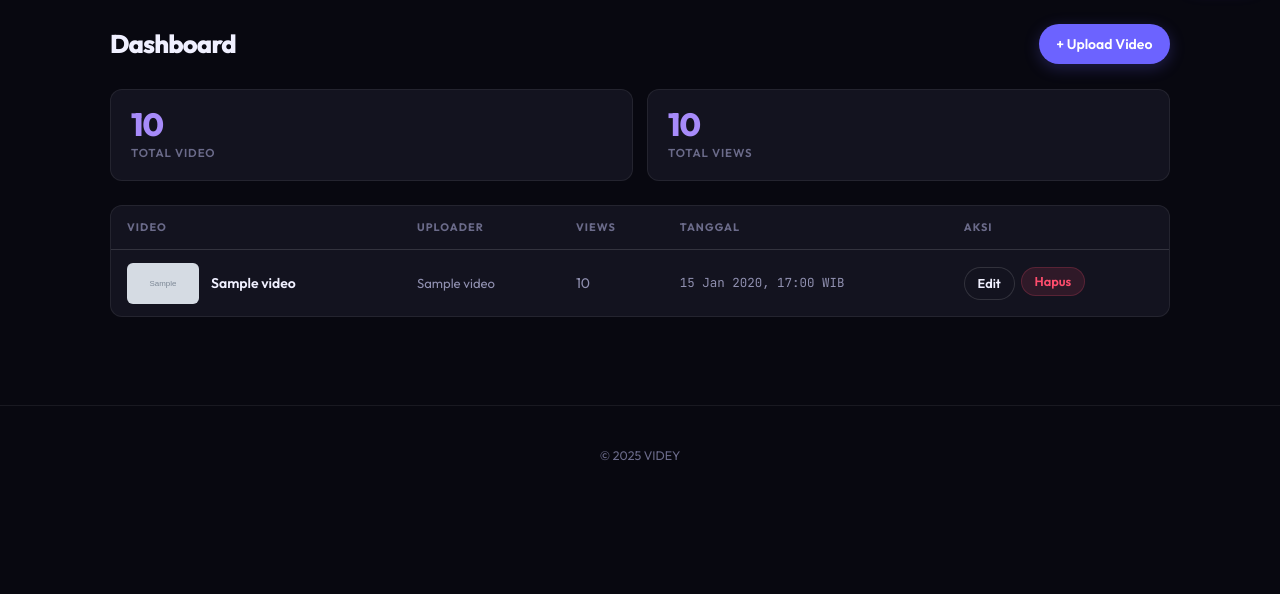
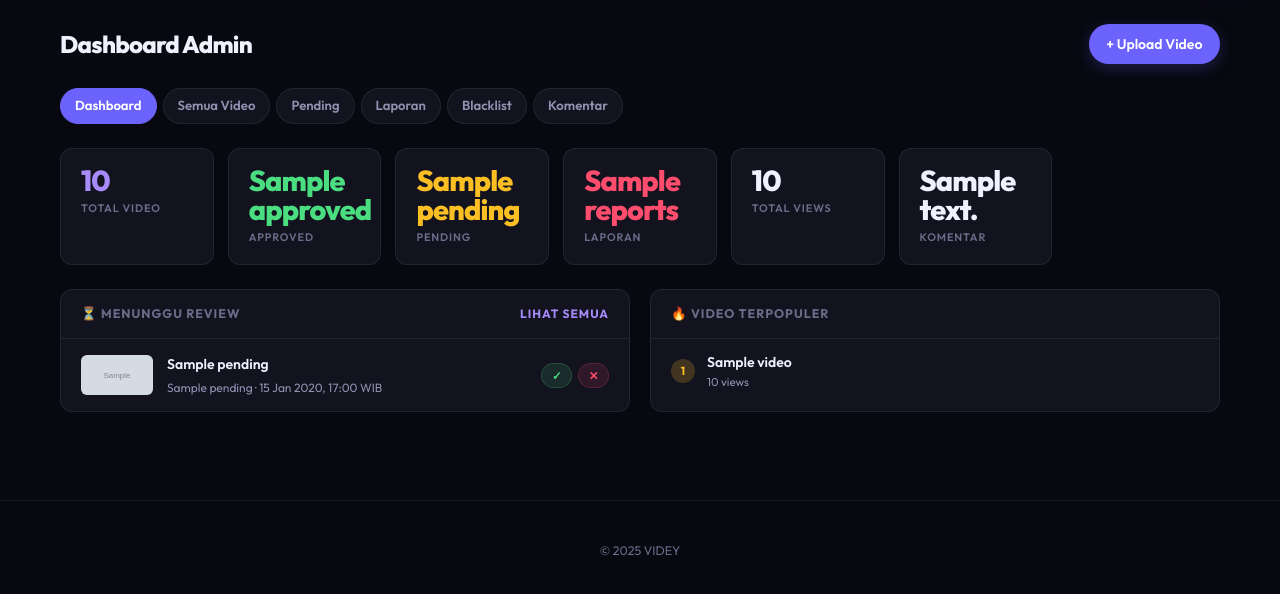
Before and after one commit to RMBLOGG/videy, a Flask app: template templates/admin/dashboard.html in a window 1280 px wide. Shown: the part 58-652 px from the top of the page. Run offline with Flask 3, Linux system fonts and the light colour scheme; the template is opened without the code that fills it: most values are stand-ins (such as "Sample title", 1, 10 or a date in 2020); grey boxes marked "Sample" are stand-in pictures.

Commit message:
Add files via upload

```diff
--- a/templates/admin/dashboard.html
+++ b/templates/admin/dashboard.html
@@ -1,82 +1,100 @@
 {% extends 'base.html' %}
-{% block title %}Dashboard — VIDEY Admin{% endblock %}
+{% block title %}Dashboard Admin — VIDEY{% endblock %}
 {% block head %}
 <style>
-  .admin-page { max-width:1100px; margin:0 auto; padding:1.5rem 1.25rem; }
-  .admin-header { display:flex; justify-content:space-between; align-items:center; margin-bottom:1.5rem; flex-wrap:wrap; gap:1rem; }
-  .admin-header h1 { font-size:1.6rem; font-weight:800; letter-spacing:-.035em; }
-  .stats { display:flex; gap:.875rem; margin-bottom:1.5rem; flex-wrap:wrap; }
-  .stat { background:var(--surface); border:1px solid var(--border); border-radius:var(--r); padding:1.1rem 1.25rem; flex:1; min-width:120px; }
-  .stat .val { font-size:2rem; font-weight:800; color:var(--accent2); letter-spacing:-.03em; line-height:1; }
-  .stat .lbl { font-size:.72rem; font-weight:600; letter-spacing:.08em; text-transform:uppercase; color:var(--muted); margin-top:.3rem; }
-
-  /* TABLE — mobile scrollable */
-  .table-card { background:var(--surface); border:1px solid var(--border); border-radius:var(--r); overflow:hidden; }
-  .table-scroll { overflow-x:auto; -webkit-overflow-scrolling:touch; }
-  table { width:100%; border-collapse:collapse; min-width:560px; }
-  th { text-align:left; padding:.8rem 1rem; font-size:.68rem; font-weight:700; text-transform:uppercase; letter-spacing:.1em; color:var(--muted); border-bottom:1px solid var(--border); white-space:nowrap; }
-  td { padding:.8rem 1rem; border-bottom:1px solid var(--border); font-size:.875rem; vertical-align:middle; }
-  tr:last-child td { border-bottom:none; }
-  tbody tr:hover td { background:var(--surface2); }
-
-  .table-thumb { width:72px; aspect-ratio:16/9; border-radius:6px; overflow:hidden; background:var(--surface2); flex-shrink:0; }
-  .table-thumb img { width:100%; height:100%; object-fit:cover; }
-  .title-cell { display:flex; align-items:center; gap:.75rem; }
-  .title-text { font-weight:600; max-width:240px; white-space:nowrap; overflow:hidden; text-overflow:ellipsis; }
-  .actions { display:flex; gap:.375rem; flex-wrap:nowrap; }
+  .admin-page{max-width:1200px;margin:0 auto;padding:1.5rem 1.25rem}
+  .admin-header{display:flex;justify-content:space-between;align-items:center;margin-bottom:1.5rem;flex-wrap:wrap;gap:1rem}
+  .admin-header h1{font-size:1.5rem;font-weight:800;letter-spacing:-.03em}
+  .admin-nav{display:flex;gap:.375rem;flex-wrap:wrap;margin-bottom:1.5rem}
+  .admin-nav a{padding:.4rem .875rem;border-radius:99px;font-size:.82rem;font-weight:600;text-decoration:none;color:var(--muted2);border:1px solid var(--border);background:var(--surface);transition:all .2s}
+  .admin-nav a:hover,.admin-nav a.active{background:var(--accent);color:#fff;border-color:var(--accent)}
+  .stats{display:grid;grid-template-columns:repeat(auto-fill,minmax(140px,1fr));gap:.875rem;margin-bottom:1.5rem}
+  .stat{background:var(--surface);border:1px solid var(--border);border-radius:var(--r);padding:1.1rem 1.25rem}
+  .stat .val{font-size:1.8rem;font-weight:800;letter-spacing:-.03em;line-height:1}
+  .stat .lbl{font-size:.68rem;font-weight:600;letter-spacing:.08em;text-transform:uppercase;color:var(--muted);margin-top:.3rem}
+  .stat.accent .val{color:var(--accent2)}
+  .stat.green .val{color:var(--green)}
+  .stat.yellow .val{color:var(--yellow)}
+  .stat.red .val{color:var(--red)}
+  .grid-2{display:grid;grid-template-columns:1fr 1fr;gap:1.25rem}
+  @media(max-width:700px){.grid-2{grid-template-columns:1fr}}
+  .card{background:var(--surface);border:1px solid var(--border);border-radius:var(--r);overflow:hidden}
+  .card-header{padding:.875rem 1.25rem;border-bottom:1px solid var(--border);font-size:.78rem;font-weight:700;letter-spacing:.08em;text-transform:uppercase;color:var(--muted);display:flex;justify-content:space-between;align-items:center}
+  .pending-item{padding:.875rem 1.25rem;border-bottom:1px solid var(--border);display:flex;align-items:center;gap:.875rem}
+  .pending-item:last-child{border-bottom:none}
+  .pending-thumb{width:72px;aspect-ratio:16/9;border-radius:6px;overflow:hidden;background:var(--surface2);flex-shrink:0}
+  .pending-thumb img{width:100%;height:100%;object-fit:cover}
+  .pending-info{flex:1;min-width:0}
+  .pending-title{font-weight:600;font-size:.875rem;white-space:nowrap;overflow:hidden;text-overflow:ellipsis}
+  .pending-meta{font-size:.75rem;color:var(--muted2);margin-top:.2rem}
+  .pending-actions{display:flex;gap:.375rem;flex-shrink:0}
+  .top-item{padding:.75rem 1.25rem;border-bottom:1px solid var(--border);display:flex;align-items:center;gap:.75rem}
+  .top-item:last-child{border-bottom:none}
+  .top-rank{width:24px;height:24px;border-radius:50%;background:var(--surface2);display:flex;align-items:center;justify-content:center;font-size:.72rem;font-weight:700;color:var(--muted);flex-shrink:0}
+  .top-rank.gold{background:rgba(251,191,36,.2);color:var(--yellow)}
 </style>
 {% endblock %}
 {% block content %}
 <div class="admin-page">
   <div class="admin-header">
-    <h1>Dashboard</h1>
+    <h1>Dashboard Admin</h1>
     <a href="{{ url_for('admin_upload') }}" class="btn btn-primary">+ Upload Video</a>
   </div>
+
+  <div class="admin-nav">
+    <a href="{{ url_for('admin_dashboard') }}" class="active">Dashboard</a>
+    <a href="{{ url_for('admin_videos') }}">Semua Video</a>
+    <a href="{{ url_for('admin_videos', status='pending') }}">Pending {% if stats.pending > 0 %}<span style="background:var(--red);color:#fff;border-radius:99px;padding:0 6px;font-size:.7rem;margin-left:2px">{{ stats.pending }}</span>{% endif %}</a>
+    <a href="{{ url_for('admin_reports') }}">Laporan {% if stats.reports > 0 %}<span style="background:var(--red);color:#fff;border-radius:99px;padding:0 6px;font-size:.7rem;margin-left:2px">{{ stats.reports }}</span>{% endif %}</a>
+    <a href="{{ url_for('admin_blacklist') }}">Blacklist</a>
+    <a href="{{ url_for('admin_comments') }}">Komentar</a>
+  </div>
+
   <div class="stats">
-    <div class="stat"><div class="val">{{ total }}</div><div class="lbl">Total Video</div></div>
-    <div class="stat"><div class="val">{{ videos|sum(attribute='views') or 0 }}</div><div class="lbl">Total Views</div></div>
+    <div class="stat accent"><div class="val">{{ stats.total }}</div><div class="lbl">Total Video</div></div>
+    <div class="stat green"><div class="val">{{ stats.approved }}</div><div class="lbl">Approved</div></div>
+    <div class="stat yellow"><div class="val">{{ stats.pending }}</div><div class="lbl">Pending</div></div>
+    <div class="stat red"><div class="val">{{ stats.reports }}</div><div class="lbl">Laporan</div></div>
+    <div class="stat"><div class="val">{{ stats.views }}</div><div class="lbl">Total Views</div></div>
+    <div class="stat"><div class="val">{{ stats.comments }}</div><div class="lbl">Komentar</div></div>
   </div>
-  <div class="table-card">
-    {% if videos %}
-    <div class="table-scroll">
-      <table>
-        <thead>
-          <tr><th>Video</th><th>Uploader</th><th>Views</th><th>Tanggal</th><th>Aksi</th></tr>
-        </thead>
-        <tbody>
-          {% for v in videos %}
-          <tr>
-            <td>
-              <div class="title-cell">
-                <div class="table-thumb">
-                  {% if v.thumbnail_url %}<img src="{{ v.thumbnail_url }}" alt=""/>
-                  {% else %}<div style="height:100%;display:flex;align-items:center;justify-content:center;color:var(--muted)">▶</div>{% endif %}
-                </div>
-                <a href="{{ url_for('watch', video_id=v.id) }}" class="title-text" style="color:var(--text);text-decoration:none" target="_blank">{{ v.title }}</a>
-              </div>
-            </td>
-            <td style="color:var(--muted2);font-size:.82rem">{{ v.uploader_name or 'Anonymous' }}</td>
-            <td style="color:var(--muted2)">{{ v.views or 0 }}</td>
-            <td style="color:var(--muted2);font-family:var(--mono);font-size:.78rem">{{ format_wib(v.created_at) }}</td>
-            <td>
-              <div class="actions">
-                <a href="{{ url_for('admin_edit', video_id=v.id) }}" class="btn btn-ghost btn-sm">Edit</a>
-                <form method="POST" action="{{ url_for('admin_delete', video_id=v.id) }}" onsubmit="return confirm('Hapus video ini?')">
-                  <button type="submit" class="btn btn-danger btn-sm">Hapus</button>
-                </form>
-              </div>
-            </td>
-          </tr>
-          {% endfor %}
-        </tbody>
-      </table>
+
+  <div class="grid-2">
+    <!-- Pending -->
+    <div class="card">
+      <div class="card-header">⏳ Menunggu Review <a href="{{ url_for('admin_videos', status='pending') }}" style="color:var(--accent2);text-decoration:none;font-size:.75rem">Lihat semua</a></div>
+      {% for v in pending[:5] %}
+      <div class="pending-item">
+        <div class="pending-thumb">{% if v.thumbnail_url %}<img src="{{ v.thumbnail_url }}" alt=""/>{% else %}<div style="height:100%;display:flex;align-items:center;justify-content:center;color:var(--muted)">▶</div>{% endif %}</div>
+        <div class="pending-info">
+          <div class="pending-title">{{ v.title }}</div>
+          <div class="pending-meta">{{ v.uploader_name or 'Anonymous' }} · {{ format_wib(v.created_at) }}</div>
+        </div>
+        <div class="pending-actions">
+          <form method="POST" action="{{ url_for('moderate', video_id=v.id, action='approve') }}"><button type="submit" class="btn btn-success btn-xs">✓</button></form>
+          <form method="POST" action="{{ url_for('moderate', video_id=v.id, action='reject') }}"><button type="submit" class="btn btn-danger btn-xs">✕</button></form>
+        </div>
+      </div>
+      {% else %}
+      <div style="padding:2rem;text-align:center;color:var(--muted);font-size:.875rem">Tidak ada video pending ✅</div>
+      {% endfor %}
     </div>
-    {% else %}
-    <div class="empty-state" style="padding:3rem">
-      <h2>Belum ada video</h2>
-      <p><a href="{{ url_for('admin_upload') }}" class="btn btn-primary" style="margin-top:1rem">Upload Sekarang</a></p>
+
+    <!-- Top Videos -->
+    <div class="card">
+      <div class="card-header">🔥 Video Terpopuler</div>
+      {% for v in top_videos %}
+      <div class="top-item">
+        <div class="top-rank {% if loop.index==1 %}gold{% endif %}">{{ loop.index }}</div>
+        <div style="flex:1;min-width:0">
+          <a href="{{ url_for('watch', video_id=v.id) }}" style="font-weight:600;font-size:.875rem;color:var(--text);text-decoration:none;white-space:nowrap;overflow:hidden;text-overflow:ellipsis;display:block" target="_blank">{{ v.title }}</a>
+          <div style="font-size:.72rem;color:var(--muted2)">{{ v.views or 0 }} views</div>
+        </div>
+      </div>
+      {% else %}
+      <div style="padding:2rem;text-align:center;color:var(--muted);font-size:.875rem">Belum ada video</div>
+      {% endfor %}
     </div>
-    {% endif %}
   </div>
 </div>
 {% endblock %}
```
Also changed, not shown: templates/admin/blacklist.html (added, +48 -0 lines), templates/admin/comments.html (added, +45 -0 lines), templates/admin/edit.html (+32 -22 lines), templates/admin/reports.html (added, +53 -0 lines), templates/admin/videos.html (added, +119 -0 lines).
